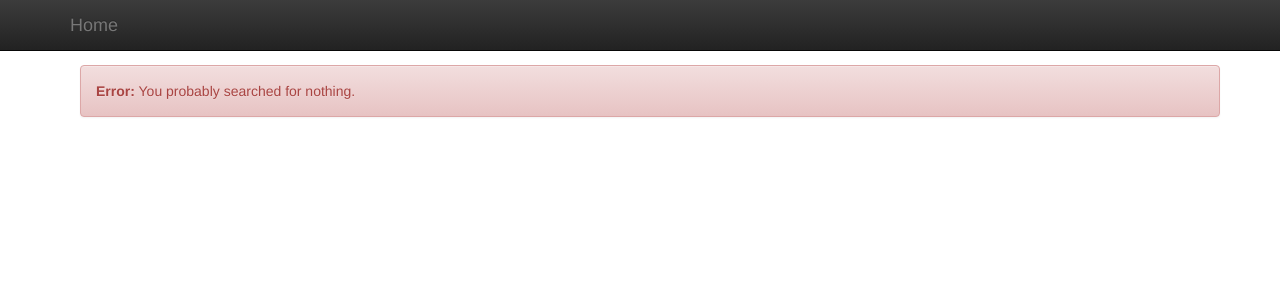
After one commit to nadia26/QueryProject, a Flask app: template templates/error.html in a window 1280 px wide. The commit adds this page. Shown: the top 300 px of the page. Run offline with Flask 2, Linux system fonts and the light colour scheme; the template is opened without the code that fills it, so the values that code supplies are empty.

Commit message:
error for searching for nothing

```diff
--- a/app.py
+++ b/app.py
@@ -5,6 +5,7 @@ from google import search
 app = Flask(__name__)
 
 @app.route("/")
+@app.route("/home")
 def page():
     #return google.search(query="hi",start=0,stop=10)
     #^ says generator object is not callable
@@ -18,9 +19,15 @@ def data():
     if button == "Search": #it will always be, if there's only one button
         #for url in search(query, num=10, stop=1): #default pause=2.0
            # print(url)
-        search_results10 = [url for url in search(query,num=10,stop=1)]
-        print search_results10
-    return "this is the data page"
+        if (len(query)>0):
+            search_results10 = [url for url in search(query,num=10,stop=1)]
+            #do more stuff
+
+            return "this is the data page"
+        else:
+            return render_template("/error.html")
+
+
 
 if __name__=="__main__":
     app.debug=True
--- /dev/null
+++ b/templates/error.html
@@ -0,0 +1,44 @@
+<!DOCTYPE html>
+<html lang="en">
+  <head>
+    <meta charset="utf-8">
+    <meta http-equiv="X-UA-Compatible" content="IE=edge">
+    <meta name="viewport" content="width=device-width, initial-scale=1">
+    <meta name="description" content="">
+    <meta name="author" content="">
+    <link rel="icon" href="../../favicon.ico">
+
+    <title>Error</title>
+
+    <!-- Bootstrap core CSS -->
+    <link href="static/bootstrap-3.2.0-dist/css/bootstrap.min.css" rel="stylesheet">
+    <!-- Bootstrap theme -->
+    <link href="static/bootstrap-3.2.0-dist/css/bootstrap-theme.min.css" rel="stylesheet">
+
+  </head>
+  <style>
+body {
+  padding: 65px;
+}
+  </style>
+  <body role="document">
+
+    <div class="navbar navbar-inverse navbar-fixed-top" role="navigation">
+      <div class="container">
+        <div class="navbar-header">
+          <a class="navbar-brand" href="/home">Home</a>
+        </div>
+      </div>
+    </div>
+
+    <div class="container theme-showcase" role="main">
+
+      <div class="alert alert-danger" role="alert">
+        <strong>Error:</strong> You probably searched for nothing.
+      </div>
+
+    </div>
+
+
+</body>
+</html>
--- a/templates/home.html
+++ b/templates/home.html
@@ -30,7 +30,7 @@ body {
     <div class="navbar navbar-inverse navbar-fixed-top" role="navigation">
       <div class="container">
         <div class="navbar-header">
-          <a class="navbar-brand" href="/">Home</a>
+          <a class="navbar-brand" href="/home">Home</a>
         </div>
         <div class="navbar-collapse collapse">
 
```
